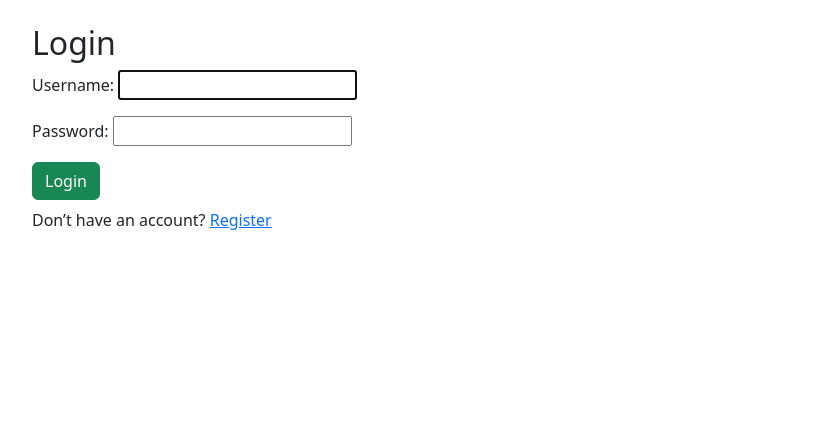
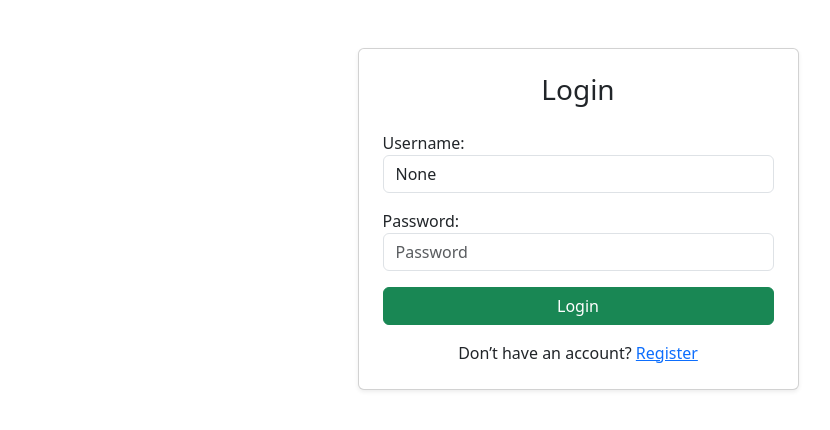
Before and after one commit to Abhisek8895/Ai_Blog_Website, a Django app: page /users/login/ in a window 1280 px wide. Shown: the part 56-486 px from the top of the page, without its empty margins (62-892 px from the left). Run offline with Django 5.2, Linux system fonts and the light colour scheme.

Commit message:
Update login template

```diff
--- a/users/templates/users/login.html
+++ b/users/templates/users/login.html
@@ -1,13 +1,54 @@
 {% extends "base.html" %}
 {% block title %}Login{% endblock %}
 {% block content %}
-<div class="container mt-4">
-  <h2>Login</h2>
-  <form method="POST">
-    {% csrf_token %}
-    {{ form.as_p }}
-    <button type="submit" class="btn btn-success">Login</button>
-  </form>
-  <p class="mt-2">Don’t have an account? <a href="{% url 'register' %}">Register</a></p>
+<div class="container">
+  <div class="row justify-content-center mt-5">
+    <div class="col-md-6 col-lg-5">
+      <div class="card shadow-sm">
+        <div class="card-body p-4">
+          <h3 class="card-title text-center mb-4">Login</h3>
+          <form method="POST">
+            {% csrf_token %}
+
+            <!-- Non-field errors -->
+            {% if form.non_field_errors %}
+              <div class="alert alert-danger">
+                {% for error in form.non_field_errors %}
+                  <div>{{ error }}</div>
+                {% endfor %}
+              </div>
+            {% endif %}
+
+            <!-- Username field -->
+            <div class="mb-3">
+              {{ form.username.label_tag }}
+              <input type="text" name="{{ form.username.name }}"
+                     value="{{ form.username.value }}"
+                     class="form-control" placeholder="Username" required>
+              {% for error in form.username.errors %}
+                <div class="text-danger small">{{ error }}</div>
+              {% endfor %}
+            </div>
+
+            <!-- Password field -->
+            <div class="mb-3">
+              {{ form.password.label_tag }}
+              <input type="password" name="{{ form.password.name }}"
+                     class="form-control" placeholder="Password" required>
+              {% for error in form.password.errors %}
+                <div class="text-danger small">{{ error }}</div>
+              {% endfor %}
+            </div>
+
+            <button type="submit" class="btn btn-success w-100">Login</button>
+          </form>
+
+          <p class="text-center mt-3 mb-0">
+            Don’t have an account? <a href="{% url 'register' %}">Register</a>
+          </p>
+        </div>
+      </div>
+    </div>
+  </div>
 </div>
 {% endblock %}
```
